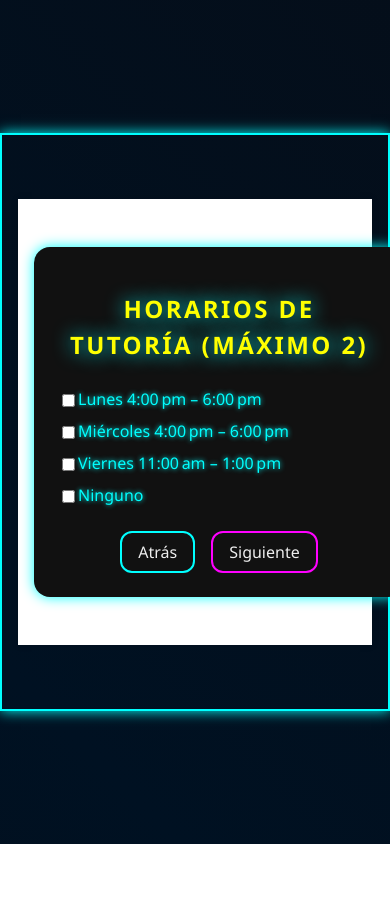
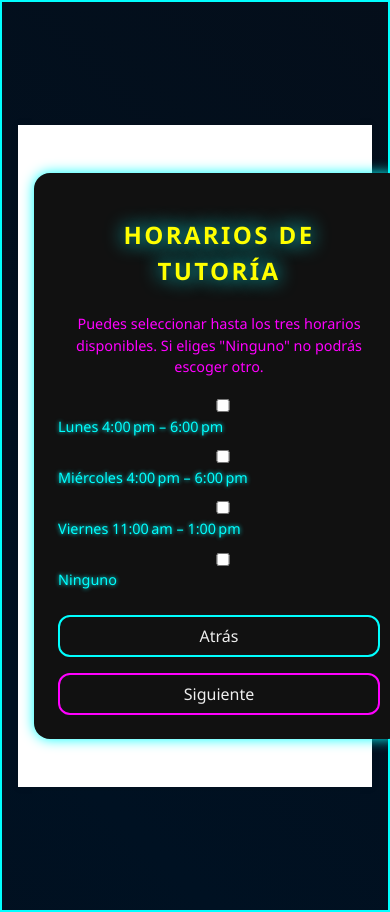
Before and after one commit to RumiSoftware2/horario-monitoria, a React app in the folder frontend/: page / in a window 390 px wide. Both pictures are taken after typing "Sample", "name@example.com" into the empty fields and a click on the button "Siguiente". Before the commit the page ends 844 px from the top, so only its background shows below. Built offline with nearby package versions, Linux system fonts and the light colour scheme; no server answers; the HTML template or start-up script is replaced by a standard one.

Commit message:
2 responsive

```diff
--- a/frontend/src/App.css
+++ b/frontend/src/App.css
@@ -35,6 +35,10 @@ body {
   text-align: center;
   border: 2px solid var(--primary-color);
   box-shadow: var(--border-glow);
+  min-height: 100vh;
+  display: flex;
+  align-items: center;
+  justify-content: center;
 }
 
 .container {
@@ -81,6 +85,8 @@ select {
   font-size: 1rem;
   outline: none;
   transition: box-shadow 200ms, transform 200ms;
+  width: 100%;
+  box-sizing: border-box;
 }
 input::placeholder,
 select::placeholder {
@@ -112,6 +118,8 @@ button {
   cursor: pointer;
   transition: background 150ms, box-shadow 150ms;
   margin-top: 1rem;
+  width: 100%;
+  box-sizing: border-box;
 }
 button:hover {
   background: var(--button-hover);
@@ -122,6 +130,13 @@ button:hover {
 /* special styles for the "Atrás" button to differentiate */
 button.back {
   border-color: var(--primary-color);
+}
+
+/* information text inside forms */
+.info {
+  color: var(--secondary-color);
+  margin-bottom: 1rem;
+  font-size: 0.9rem;
 }
 
 /* checkbox list for schedules */
@@ -221,4 +236,7 @@ pre {
   button {
     padding: 0.5rem 1rem;
   }
+  .schedule-option {
+    font-size: 0.9rem;
+  }
 }
--- a/frontend/src/components/Confirmation.jsx
+++ b/frontend/src/components/Confirmation.jsx
@@ -33,7 +33,7 @@ export default function Confirmation({ data, prev, onSuccess }) {
     <div className="panel">
       <h2>Confirmación</h2>
       <pre>{JSON.stringify(data, null, 2)}</pre>
-      {loading && <p className="status loading">Cargando... (el servidor puede tardar en responder)</p>}
+      {loading && <p className="status loading">Cargando... (el servidor puede tardar en responder) por lo que es gratuito jejejeje</p>}
       {status && !loading && (
         <p className={`status ${status.success ? 'success' : 'error'}`}>{status.message}</p>
       )}
--- a/frontend/src/components/SchedulesForm.jsx
+++ b/frontend/src/components/SchedulesForm.jsx
@@ -12,14 +12,21 @@ export default function SchedulesForm({ data, update, next, prev }) {
 
   const toggleSchedule = (opt) => {
     setLocal((l) => {
-      const exists = l.schedules.includes(opt);
-      let arr;
-      if (exists) {
-        arr = l.schedules.filter((s) => s !== opt);
+      // si el usuario elige "ninguno" limpiamos todo y solo dejamos esa opción
+      if (opt === 'ninguno') {
+        if (l.schedules.includes('ninguno')) {
+          // desmarcar ninguno
+          return { schedules: [] };
+        }
+        return { schedules: ['ninguno'] };
+      }
+      // para cualquier otro horario eliminamos "ninguno" de ser necesario
+      let arr = l.schedules.includes('ninguno') ? [] : [...l.schedules];
+      if (arr.includes(opt)) {
+        arr = arr.filter((s) => s !== opt);
       } else {
-        arr = [...l.schedules, opt];
+        arr.push(opt);
       }
-      if (arr.length > 2) return l; // no más de dos
       return { schedules: arr };
     });
   };
@@ -32,7 +39,10 @@ export default function SchedulesForm({ data, update, next, prev }) {
 
   return (
     <form onSubmit={handleSubmit} className="panel">
-      <h2>Horarios de tutoría (máximo 2)</h2>
+      <h2>Horarios de tutoría</h2>
+      <p className="info">
+        Puedes seleccionar hasta los tres horarios disponibles. Si eliges "Ninguno" no podrás escoger otro.
+      </p>
       {options.map((opt) => (
         <div key={opt.value} className="schedule-option">
           <label className="form-label">
```
